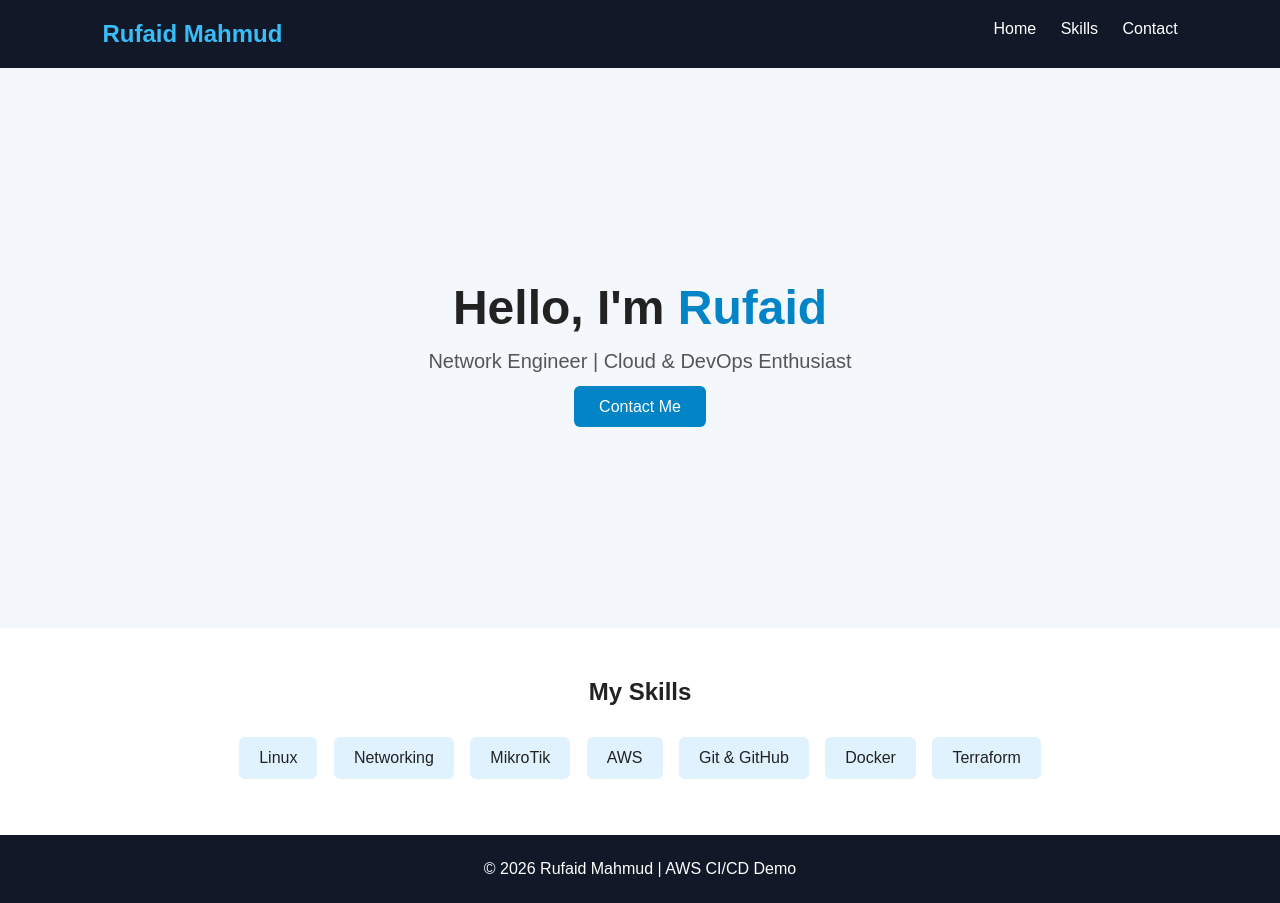
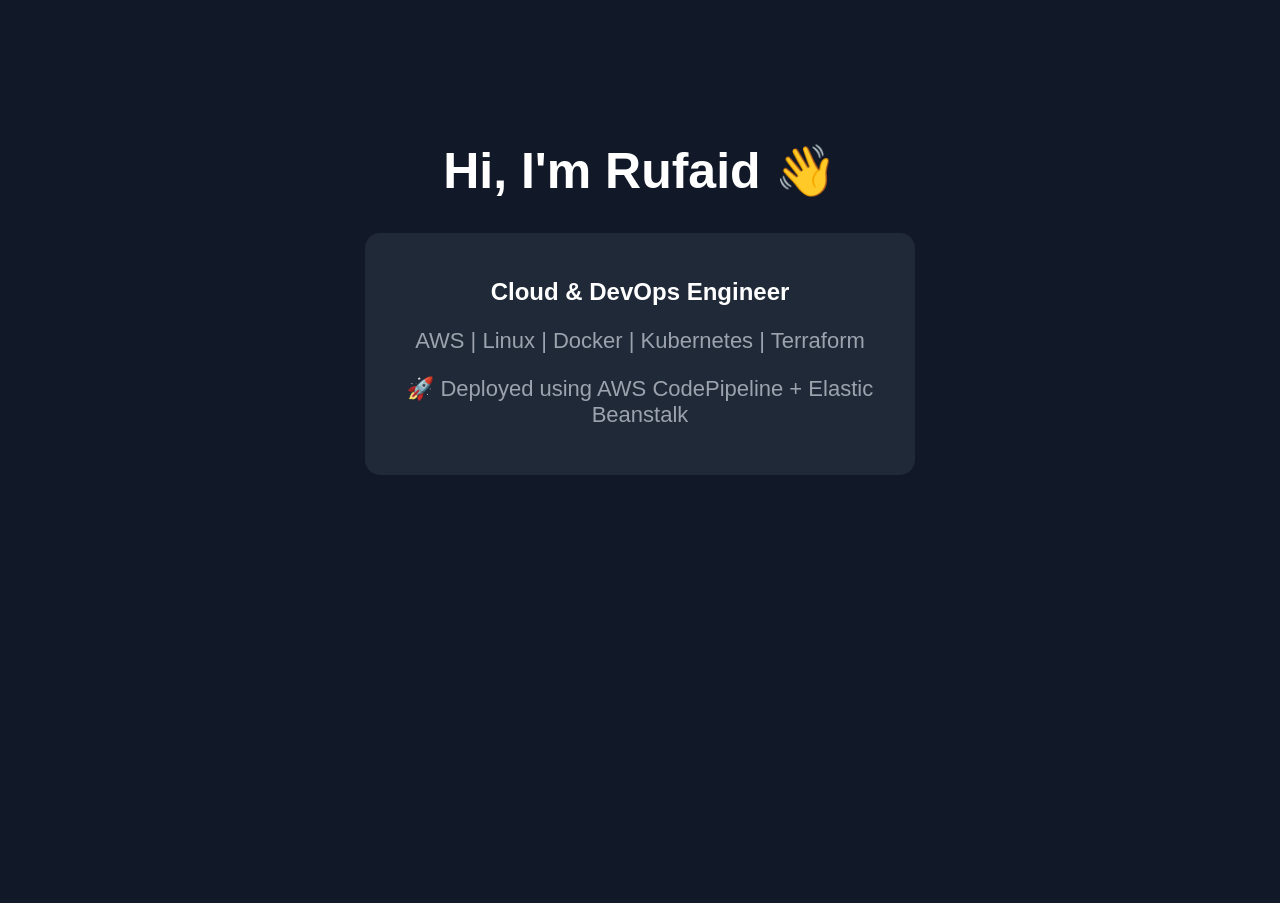
Before and after one commit to RufaidMahmud/aws-cicd-beanstalk, a website: page index.html in a window 1280 px wide. After the commit the page ends 800 px from the top, so only its background shows below. Drawn offline with Linux system fonts and the light colour scheme.

Commit message:
Update portfolio website

```diff
--- a/index.html
+++ b/index.html
@@ -1,121 +1,44 @@
 <!DOCTYPE html>
-<html lang="en">
+<html>
 <head>
-    <meta charset="UTF-8">
-    <meta name="viewport" content="width=device-width, initial-scale=1.0">
-    <title>Rufaid Mahmud | Portfolio</title>
+    <title>Rufaid Portfolio</title>
     <style>
-        * { margin: 0; padding: 0; box-sizing: border-box; }
-
         body {
             font-family: Arial, sans-serif;
-            background: #f4f7fb;
-            color: #222;
+            background: #111827;
+            color: white;
+            text-align: center;
+            padding-top: 100px;
         }
 
-        header {
-            background: #111827;
-            color: white;
-            padding: 20px 8%;
-            display: flex;
-            justify-content: space-between;
+        h1 {
+            font-size: 50px;
         }
 
-        header h2 { color: #38bdf8; }
-
-        nav a {
-            color: white;
-            text-decoration: none;
-            margin-left: 20px;
+        p {
+            font-size: 22px;
+            color: #9ca3af;
         }
 
-        .hero {
-            min-height: 70vh;
-            display: flex;
-            justify-content: center;
-            align-items: center;
-            text-align: center;
-        }
-
-        .hero h1 {
-            font-size: 48px;
-            margin-bottom: 15px;
-        }
-
-        .hero span { color: #0284c7; }
-
-        .hero p {
-            font-size: 20px;
-            color: #555;
-            margin-bottom: 25px;
-        }
-
-        .btn {
-            padding: 12px 25px;
-            background: #0284c7;
-            color: white;
-            text-decoration: none;
-            border-radius: 6px;
-        }
-
-        .skills {
-            padding: 50px 8%;
-            background: white;
-            text-align: center;
-        }
-
-        .skills h2 { margin-bottom: 25px; }
-
-        .skill {
-            display: inline-block;
-            padding: 12px 20px;
-            margin: 6px;
-            background: #e0f2fe;
-            border-radius: 6px;
-        }
-
-        footer {
-            text-align: center;
+        .box {
+            margin: 30px auto;
             padding: 25px;
-            background: #111827;
-            color: white;
+            max-width: 500px;
+            background: #1f2937;
+            border-radius: 15px;
         }
     </style>
 </head>
 
 <body>
 
-<header>
-    <h2>Rufaid Mahmud</h2>
-    <nav>
-        <a href="#home">Home</a>
-        <a href="#skills">Skills</a>
-        <a href="#contact">Contact</a>
-    </nav>
-</header>
+    <h1>Hi, I'm Rufaid 👋</h1>
 
-<section class="hero" id="home">
-    <div>
-        <h1>Hello, I'm <span>Rufaid</span></h1>
-        <p>Network Engineer | Cloud & DevOps Enthusiast</p>
-        <a href="#contact" class="btn">Contact Me</a>
+    <div class="box">
+        <h2>Cloud & DevOps Engineer</h2>
+        <p>AWS | Linux | Docker | Kubernetes | Terraform</p>
+        <p>🚀 Deployed using AWS CodePipeline + Elastic Beanstalk</p>
     </div>
-</section>
-
-<section class="skills" id="skills">
-    <h2>My Skills</h2>
-    <div class="skill">Linux</div>
-    <div class="skill">Networking</div>
-    <div class="skill">MikroTik</div>
-    <div class="skill">AWS</div>
-    <div class="skill">Git & GitHub</div>
-    <div class="skill">Docker</div>
-    <div class="skill">Terraform</div>
-</section>
-
-<footer id="contact">
-    <p>© 2026 Rufaid Mahmud | AWS CI/CD Demo</p>
-</footer>
 
 </body>
 </html>
```
